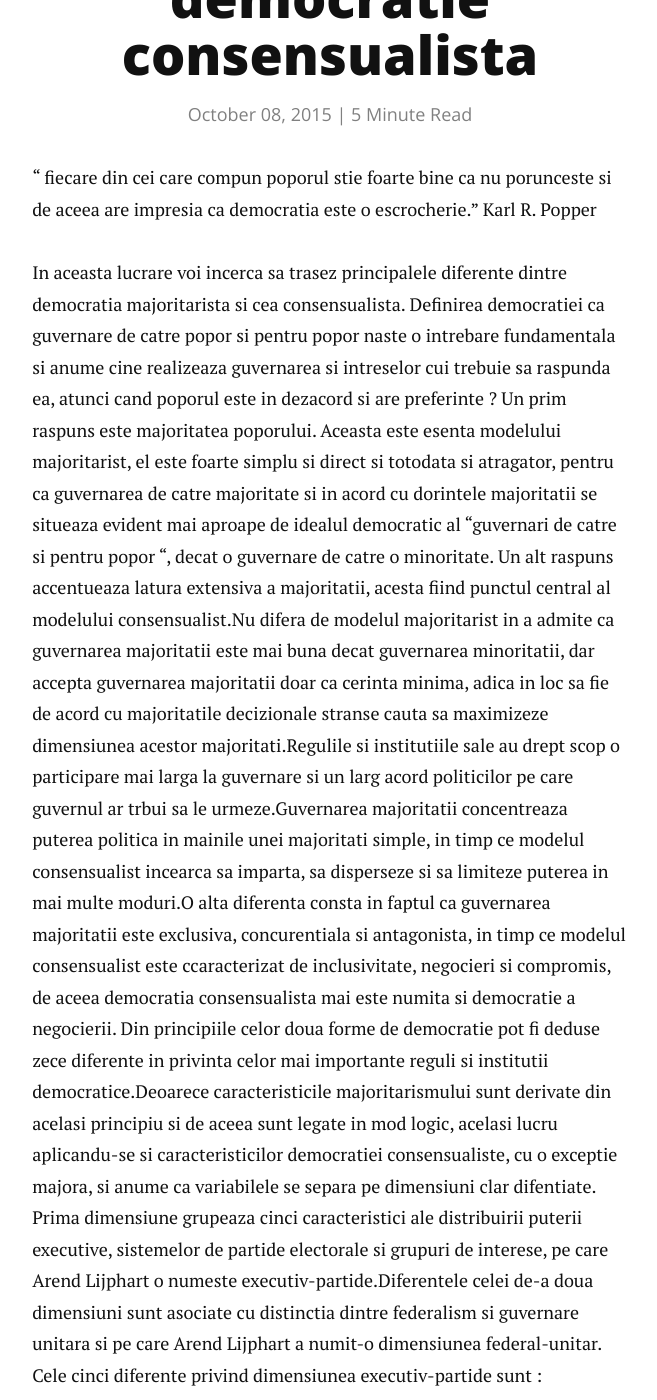
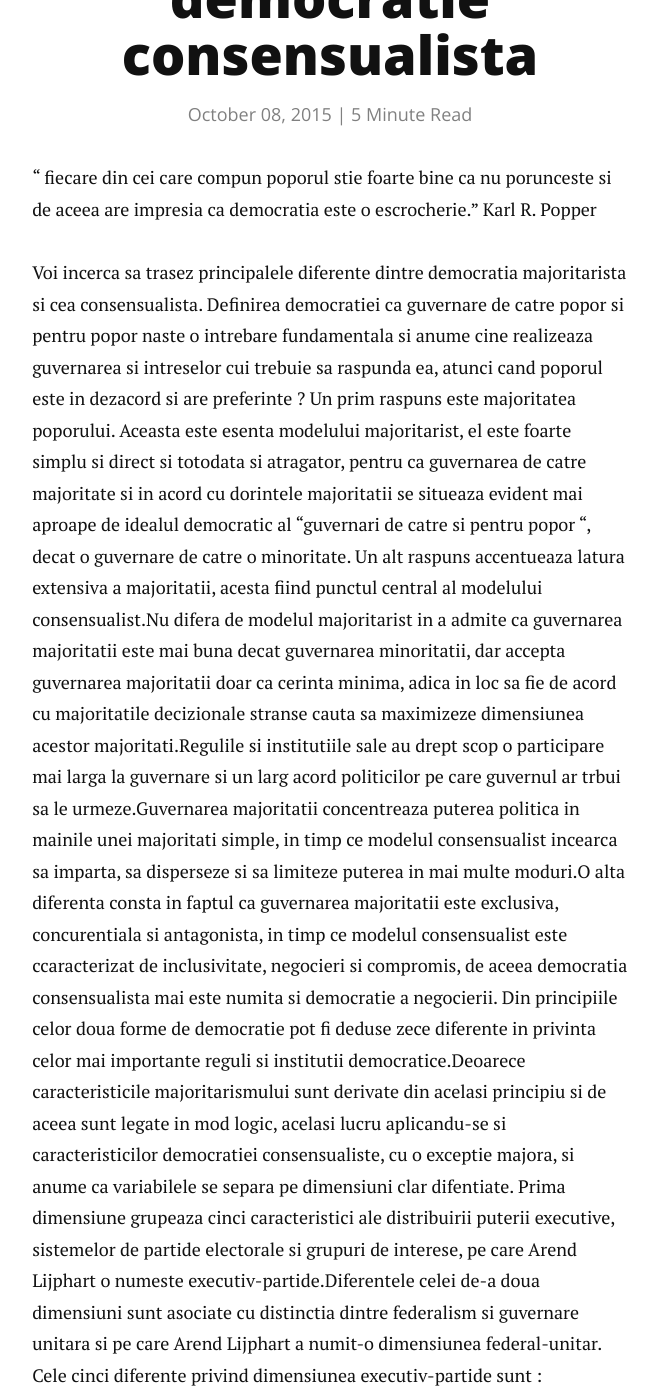
Before and after one commit to victor-talpeanu/victor-talpeanu.github.io, a Jekyll site: the page built from _posts/2015-10-08-democratie-majoritarista-vs-democratie-consensualista.md, in a window 1280 px wide and 1400 px high, scrolled down 446 px. Shown: the whole window, without its empty margins (310-967 px from the left). Built offline with Jekyll 4.4.1, drawn with Linux system fonts in a browser that asks for light colours; nearby versions of some CDN libraries; Markdown is read by kramdown in place of the engine named in the settings.

Commit message:
post
modify post

```diff
--- a/_posts/2015-10-08-democratie-majoritarista-vs-democratie-consensualista.md
+++ b/_posts/2015-10-08-democratie-majoritarista-vs-democratie-consensualista.md
@@ -5,7 +5,7 @@ date:   2015-10-08
 ---
 “ fiecare din cei care compun poporul stie foarte bine ca nu porunceste si de aceea are impresia ca democratia este o escrocherie.” Karl R. Popper
 
-In aceasta lucrare voi incerca sa trasez principalele diferente dintre democratia majoritarista si cea consensualista.  Definirea democratiei ca guvernare de catre popor si pentru popor naste o intrebare fundamentala si anume cine realizeaza guvernarea si intreselor cui trebuie sa raspunda ea, atunci cand poporul este in dezacord si are preferinte ?
+Voi incerca sa trasez principalele diferente dintre democratia majoritarista si cea consensualista.  Definirea democratiei ca guvernare de catre popor si pentru popor naste o intrebare fundamentala si anume cine realizeaza guvernarea si intreselor cui trebuie sa raspunda ea, atunci cand poporul este in dezacord si are preferinte ?
 Un prim raspuns este majoritatea poporului. Aceasta este esenta modelului majoritarist, el este foarte simplu si direct si totodata si atragator, pentru ca guvernarea de catre majoritate si in acord cu dorintele majoritatii se situeaza evident mai aproape de idealul democratic al “guvernari de catre si pentru popor “, decat o guvernare de catre o minoritate.
 Un alt raspuns accentueaza latura extensiva a majoritatii, acesta fiind punctul central al modelului consensualist.Nu difera de modelul majoritarist in a admite ca guvernarea majoritatii este mai buna decat guvernarea minoritatii, dar accepta guvernarea majoritatii doar ca cerinta minima, adica in loc sa fie de acord cu majoritatile decizionale  stranse cauta sa maximizeze dimensiunea acestor majoritati.Regulile si institutiile sale au drept scop o participare mai larga la guvernare si un larg acord politicilor pe care guvernul ar trbui sa le urmeze.Guvernarea majoritatii concentreaza puterea politica in mainile unei majoritati simple, in timp ce modelul consensualist incearca sa imparta, sa disperseze  si sa limiteze puterea in mai multe moduri.O alta diferenta consta in faptul ca guvernarea majoritatii este exclusiva, concurentiala si antagonista, in timp ce modelul consensualist este ccaracterizat de inclusivitate, negocieri si compromis, de aceea democratia consensualista mai este numita si democratie a negocierii.
 Din principiile celor doua forme de democratie pot fi deduse zece diferente in privinta celor mai importante reguli si institutii democratice.Deoarece caracteristicile majoritarismului sunt derivate din acelasi principiu si de aceea sunt legate in mod logic, acelasi lucru aplicandu-se si caracteristicilor democratiei consensualiste, cu o exceptie majora, si anume ca variabilele se separa pe dimensiuni clar  difentiate.
```
